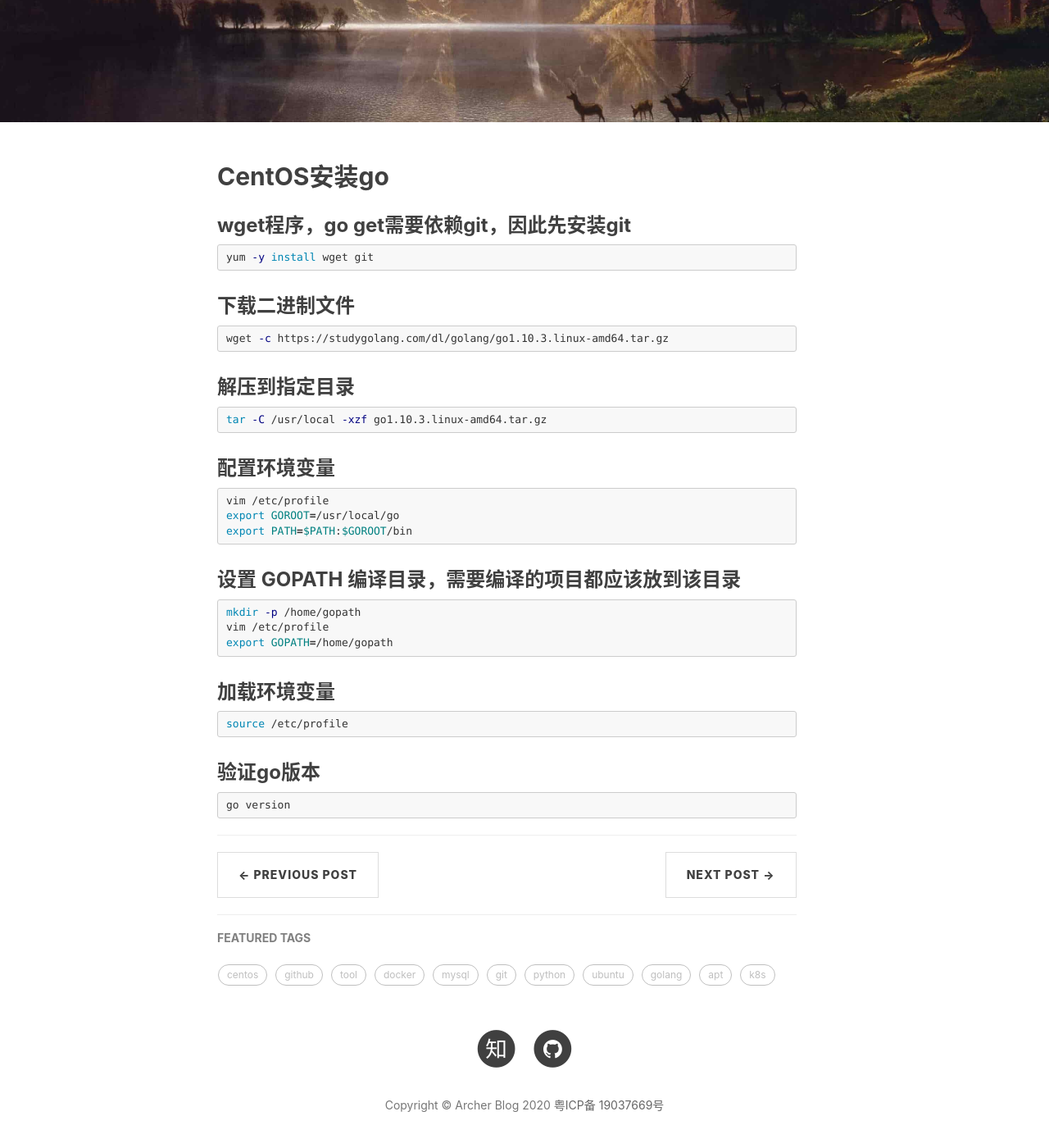
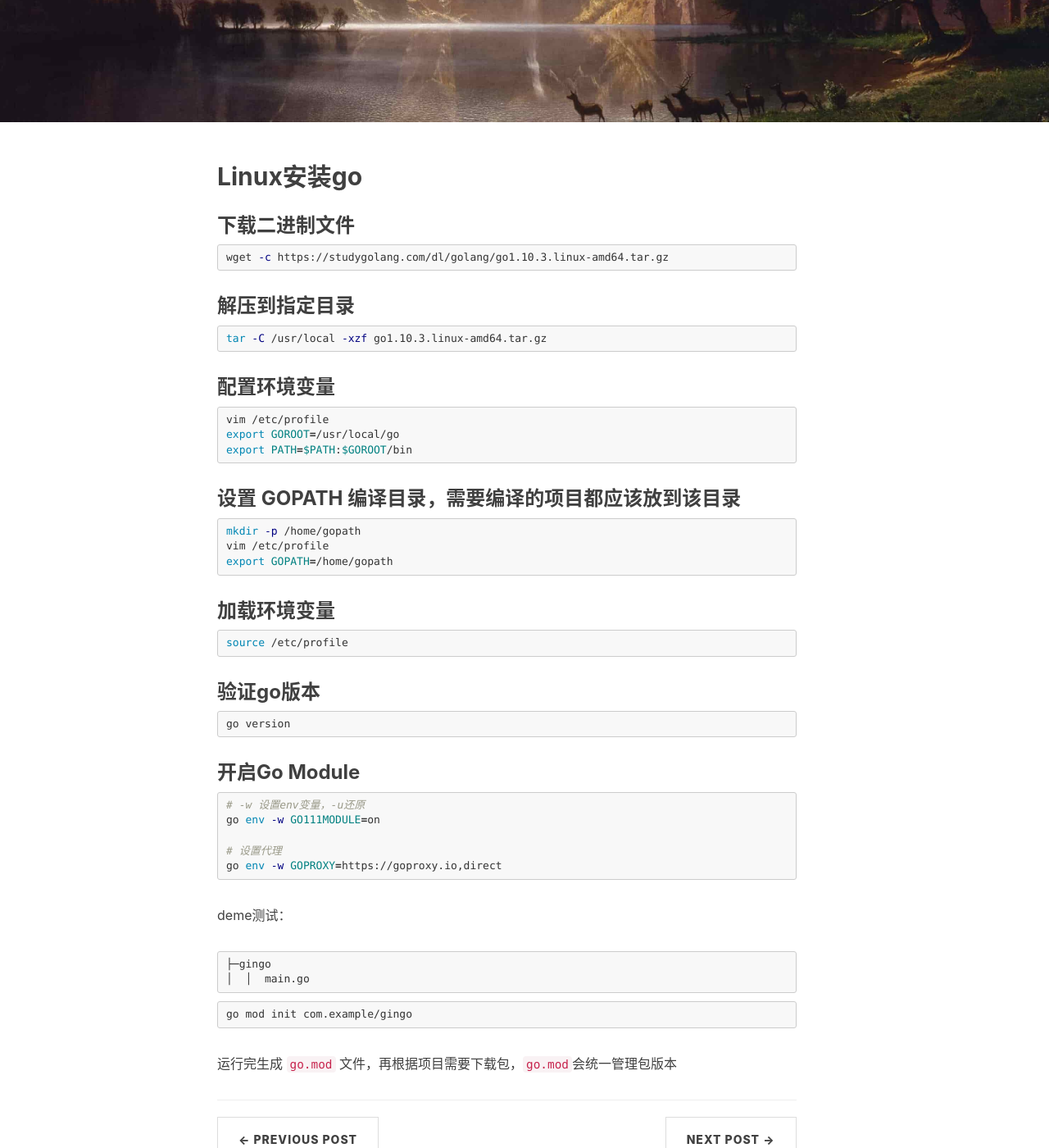
Before and after one commit to tangheng1995/tangheng1995.github.io, a Jekyll site: the page built from _posts/2019-06-15-Linux-install-go.md, in a window 1280 px wide and 1400 px high, scrolled down 374 px. Shown: the whole window at 82% size. Built offline with Jekyll 4.4.1, drawn with Linux system fonts in a browser that asks for light colours; nearby versions of some CDN libraries; comment, search, counter and statistics services are not loaded; some of the changed text lies outside the part shown.

Commit message:
update *.md

````diff
--- a/_posts/2019-06-15-CentOS-install-go.md
+++ b/_posts/2019-06-15-Linux-install-go.md
@@ -1,21 +1,15 @@
 ---
 layout: post
-title: 'Hello go'
-subtitle: '安装go'
+title: Linux安装go
+subtitle: 安装go
 date: 2019-06-15
 author: Archer
 categories: 语言
 cover: ''
-tags: go centos
+tags: golang
 ---
 
-## CentOS安装go
-
-### wget程序，go get需要依赖git，因此先安装git
-
-```shell
-yum -y install wget git
-```
+## Linux安装go
 
 ### 下载二进制文件
 
@@ -56,3 +50,26 @@ source /etc/profile
 ```shell
 go version
 ```
+
+### 开启Go Module
+
+```shell
+# -w 设置env变量，-u还原
+go env -w GO111MODULE=on
+
+# 设置代理
+go env -w GOPROXY=https://goproxy.io,direct
+```
+
+deme测试：
+
+```text
+├─gingo
+│  │  main.go
+```
+
+```shell
+go mod init com.example/gingo
+```
+
+运行完生成 `go.mod` 文件，再根据项目需要下载包，`go.mod`会统一管理包版本
````
